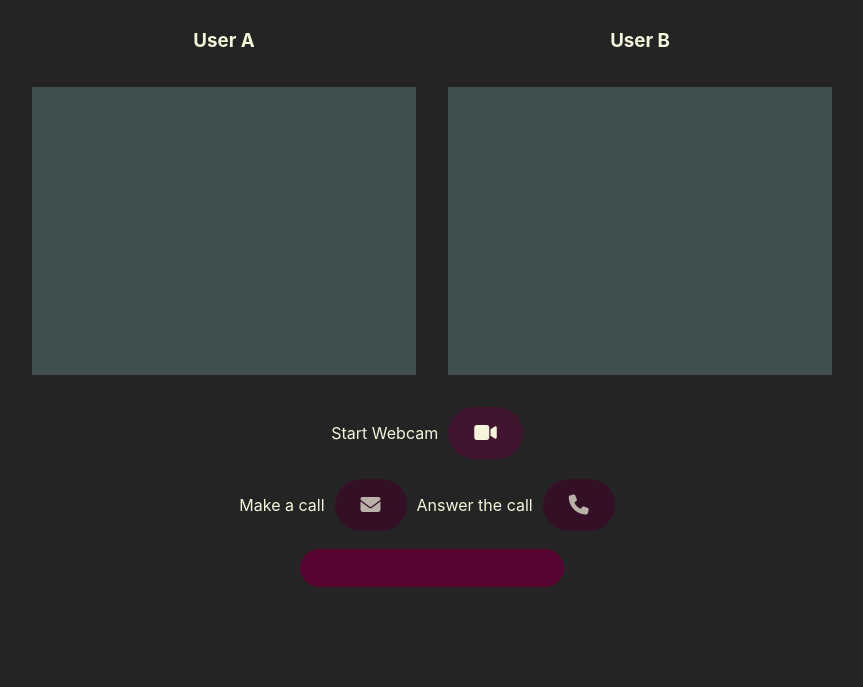
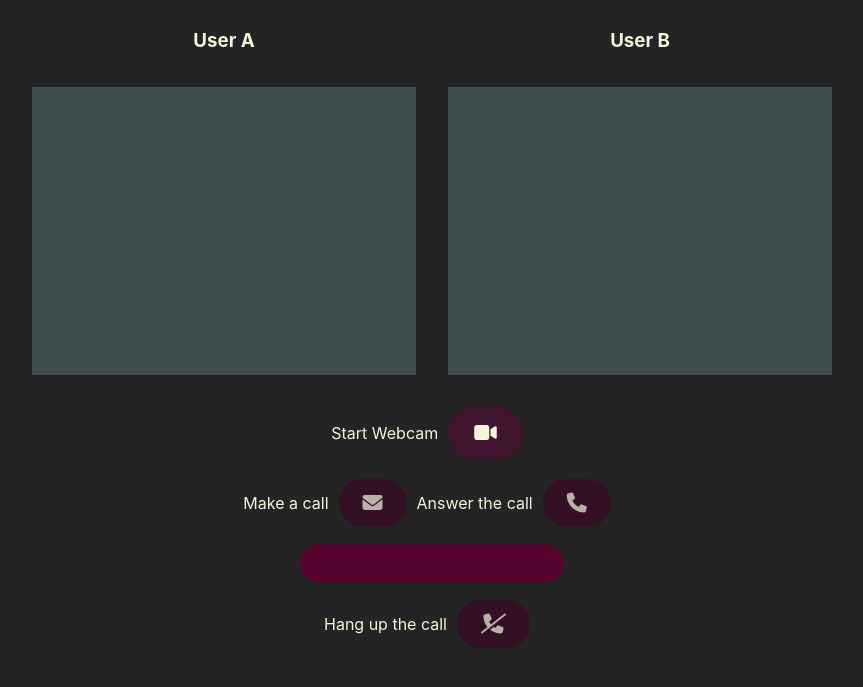
Before and after one commit to OrionInnovationTRTech/magny, a website built with Vite: page index.html in a window 1280 px wide. Shown: the part 147-834 px from the top of the page, without its empty margins (208-1071 px from the left). Before the commit the page ends 800 px from the top, so only its background shows below. Built offline with nearby package versions, Linux system fonts and the light colour scheme; some packages are replaced by stand-ins of ours.

Commit message:
Added hang-up button

```diff
--- a/index.html
+++ b/index.html
@@ -40,12 +40,17 @@
           </div>
 
           <input type="text" id="offerInput">
+
+          <div class="controls">
+            <p>Hang up the call</p>
+            <button disabled id="hangUpButton"><i class="fa-solid fa-phone-slash"></i></button>
+          </div>
         </div>
 
       </div>
 
     </div>
     <script type="module" src="/src/main.ts"></script>
-    <script src="https://kit.fontawesome.com/d5b94dd554.js" crossorigin="anonymous"></script>
+    <script src="https://kit.fontawesome.com/a98a5e05be.js" crossorigin="anonymous"></script>
   </body>
 </html>
--- a/src/style.css
+++ b/src/style.css
@@ -60,6 +60,7 @@ button:focus-visible {
 button:disabled {
   background-color: #331026;
   color: #BAB1A8;
+  border: transparent;
 }
 
 #videos {
```
